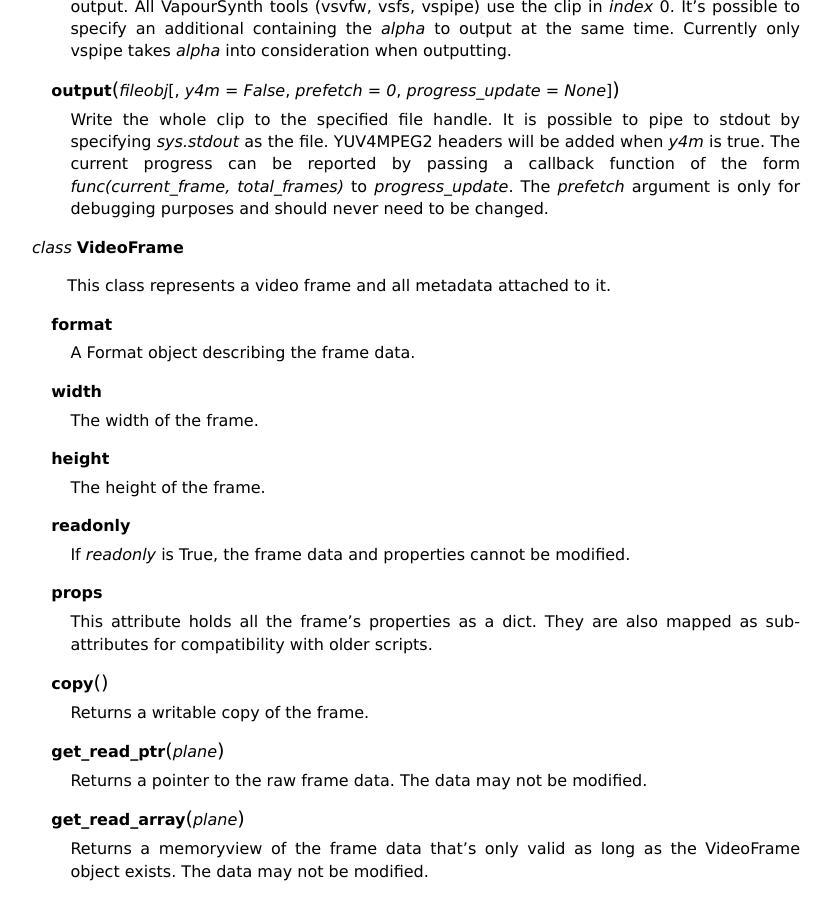
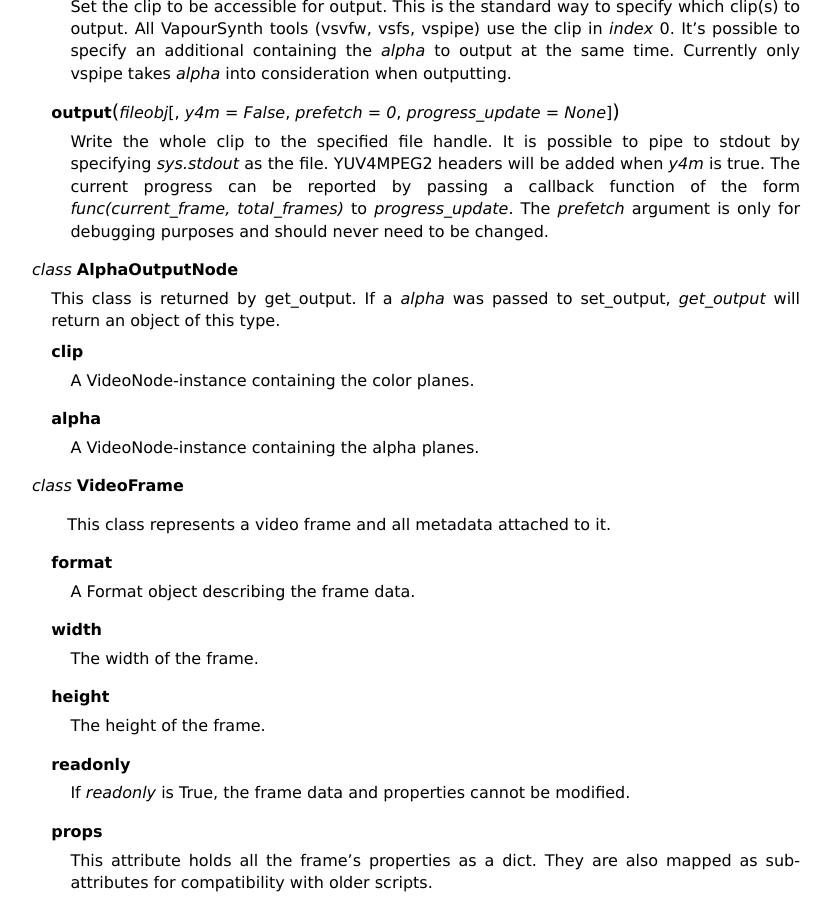
Before and after one commit to vapoursynth/vapoursynth, a Sphinx documentation site: the page built from doc/pythonreference.rst, in a window 1280 px wide and 900 px high, scrolled down 6528 px. Shown: the whole window, without its empty margins (48-880 px from the left). Built offline with Sphinx 7.4.7, drawn with Linux system fonts in a browser that asks for light colours; formulas are drawn with MathJax 3; some of the changed text lies outside the part shown.

Commit message:
Update the Python Reference

```diff
--- a/doc/pythonreference.rst
+++ b/doc/pythonreference.rst
@@ -188,7 +188,7 @@ Classes and Functions
 .. py:function:: get_output([index = 0])
 
    Get a previously set output node. Throws an error if the index hasn't been
-   set.
+   set. Will return an AlphaOutputNode when *alpha* was passed to *VideoNode.set_output*.
 
 .. py:function:: clear_output([index = 0])
 
@@ -362,6 +362,19 @@ Classes and Functions
       YUV4MPEG2 headers will be added when *y4m* is true.
       The current progress can be reported by passing a callback function of the form *func(current_frame, total_frames)* to *progress_update*.
       The *prefetch* argument is only for debugging purposes and should never need to be changed.
+
+
+.. py:class:: AlphaOutputNode
+
+      This class is returned by get_output. If a *alpha* was passed to set_output, *get_output* will return an object of this type.
+
+      .. py:attribute:: clip
+
+         A VideoNode-instance containing the color planes.
+
+      .. py:attribute:: alpha
+
+         A VideoNode-instance containing the alpha planes.
 
 .. py:class:: VideoFrame
 
```
